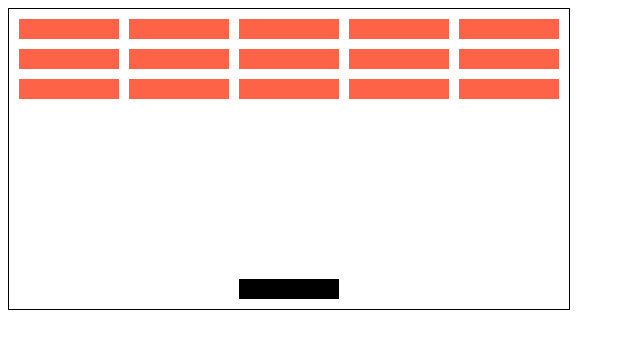
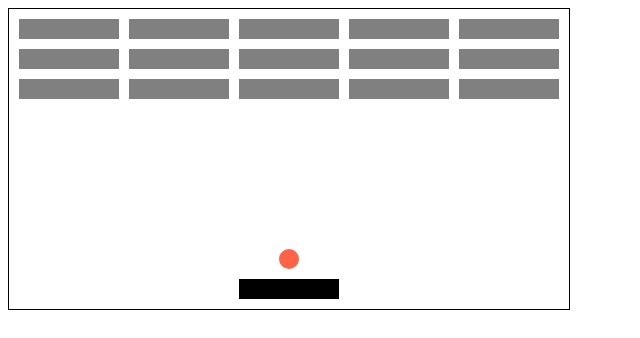
Before and after one commit to Drake224025/game-breakout, a plain HTML site: page index.html in a window 1280 px wide. Shown: the whole page, without its empty margins (0-640 px from the left). Drawn offline with Linux system fonts and the light colour scheme.

Commit message:
Add changes

```diff
--- a/app.js
+++ b/app.js
@@ -3,7 +3,9 @@ const blockWidth = 100;
 const blockHeight = 20;
 const userStart = [230, 10];
 const boardWidth = 460;
+const ballStart = [270, 40];
 let currentPosition = userStart;
+let ballCurrentPosition = ballStart;
 
 // Create Blocks
 class Block {
@@ -60,6 +62,12 @@ function drawUser() {
   user.style.bottom = currentPosition[1] + "px";
 }
 
+//Draw ball
+function drawBall() {
+  ball.style.left = ballCurrentPosition[0] + "px";
+  ball.style.bottom = ballCurrentPosition[1] + "px";
+}
+
 // Move user
 function moveUser(e) {
   switch (e.key) {
@@ -83,3 +91,10 @@ function moveUser(e) {
 document.addEventListener("keydown", moveUser);
 
 // Add the ball
+const ball = document.createElement("div");
+ball.classList.add("ball");
+drawBall();
+grid.appendChild(ball);
+
+// Move ball
+function moveBall(params) {}
--- a/styles.css
+++ b/styles.css
@@ -9,7 +9,7 @@
   position: absolute;
   width: 100px;
   height: 20px;
-  background-color: tomato;
+  background-color: gray;
 }
 
 .user {
@@ -18,3 +18,11 @@
   height: 20px;
   background-color: black;
 }
+
+.ball {
+  position: absolute;
+  width: 20px;
+  height: 20px;
+  border-radius: 10px;
+  background-color: tomato;
+}
```
